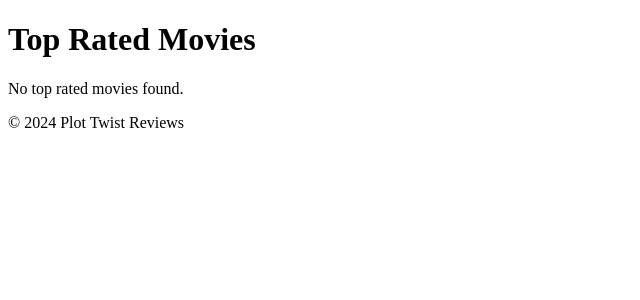
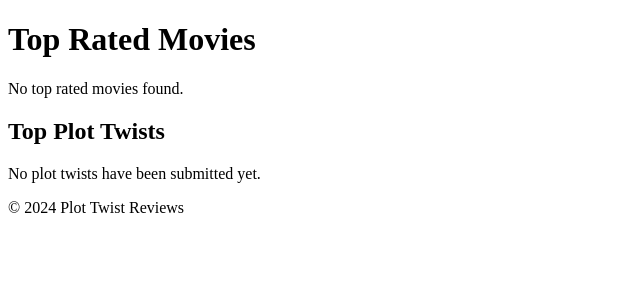
Before and after one commit to sageman81/Plot-Twist, a Django app: page / in a window 1280 px wide. Shown: the part 98-398 px from the top of the page, without its empty margins (0-640 px from the left). Run offline with Django 5.2, Linux system fonts and the light colour scheme; data that the repository does not hold is empty.

Commit message:
plot twist renders on home page, began coding voting system

```diff
--- a/plot_twist/urls.py
+++ b/plot_twist/urls.py
@@ -17,7 +17,7 @@ Including another URLconf
 from django.urls import include, path
 from django.contrib import admin
 from reviews.views import home, signup
-
+from reviews.views import upvote_plot_twist, downvote_plot_twist
 
 urlpatterns = [
     path('admin/', admin.site.urls),
@@ -25,4 +25,6 @@ urlpatterns = [
     path('accounts/', include('django.contrib.auth.urls')),
     path('', home, name='home'),
     path('signup/', signup, name='signup'),
+    path('plot_twist/<int:plot_twist_id>/upvote/', upvote_plot_twist, name='upvote_plot_twist'),
+    path('plot_twist/<int:plot_twist_id>/downvote/', downvote_plot_twist, name='downvote_plot_twist'),
 ]
--- a/reviews/models.py
+++ b/reviews/models.py
@@ -5,8 +5,10 @@ from django.contrib.auth.models import User
 
 
 class PlotTwist(models.Model):
+    movie_id = models.IntegerField()  # Assuming movie_id is stored directly
     description = models.TextField()
     user = models.ForeignKey(User, on_delete=models.CASCADE)
+    votes = models.IntegerField(default=0)  # Store net upvotes - downvotes
     created_at = models.DateTimeField(auto_now_add=True)
 
 
--- a/reviews/templates/home.html
+++ b/reviews/templates/home.html
@@ -15,4 +15,17 @@
 {% else %}
   <p>No top rated movies found.</p>
 {% endif %}
+
+<h2>Top Plot Twists</h2>
+{% if top_plot_twists %}
+  <ul>
+    {% for twist in top_plot_twists %}
+      <li>
+        <p>{{ twist.description }} ({{ twist.votes }} votes)</p>
+      </li>
+    {% endfor %}
+  </ul>
+{% else %}
+  <p>No plot twists have been submitted yet.</p>
+{% endif %}
 {% endblock %}
--- a/reviews/views.py
+++ b/reviews/views.py
@@ -1,5 +1,5 @@
 from django.shortcuts import redirect, render
-from django.http import HttpResponse
+from django.http import HttpResponse, JsonResponse
 from .models import Review, PlotTwist  # Import PlotTwist if I plan to use it
 from .forms import ReviewForm, PlotTwistForm, SignUpForm
 from django.contrib import messages
@@ -42,13 +42,18 @@ def get_movie_data(title):
     else:
         return None
 
-
 def movie_detail(request, movie_id):
     api_key = '3c051ccfcf4b5e91dc38ecca9b825464'
-    response = requests.get(f'https://api.themoviedb.org/3/movie/{movie_id}?api_key={api_key}')
+    url = f'https://api.themoviedb.org/3/movie/{movie_id}?api_key={api_key}'
+    response = requests.get(url)
     movie = response.json() if response.status_code == 200 else None
+
     if movie:
-        return render(request, 'movie_detail.html', {'movie': movie})
+        plot_twists = PlotTwist.objects.filter(movie_id=movie_id).order_by('-votes')
+        return render(request, 'movie_detail.html', {
+            'movie': movie,
+            'plot_twists': plot_twists
+        })
     else:
         messages.error(request, 'Movie not found')
         return redirect('reviews:movie_search')
@@ -109,10 +114,15 @@ def get_top_rated_movies():
         print("Failed to fetch top-rated movies:", response.text)  # Debugging
         return None
 
-
 def home(request):
     top_rated_movies = get_top_rated_movies()
-    return render(request, 'home.html', {'top_rated_movies': top_rated_movies})
+    top_plot_twists = PlotTwist.objects.order_by('-votes')[:5]  # Top 5 plot twists
+    return render(request, 'home.html', {
+        'top_rated_movies': top_rated_movies,
+        'top_plot_twists': top_plot_twists
+    })
+
+
 
 def signup(request):
     if request.method == 'POST':
@@ -137,3 +147,18 @@ def random_movie(request):
     else:
         messages.error(request, "Failed to fetch movies")
         return redirect('reviews:movie_search')
+
+
+def upvote_plot_twist(request, plot_twist_id):
+    if request.method == 'POST':
+        plot_twist = PlotTwist.objects.get(id=plot_twist_id)
+        plot_twist.votes += 1
+        plot_twist.save()
+        return JsonResponse({'votes': plot_twist.votes})
+
+def downvote_plot_twist(request, plot_twist_id):
+    if request.method == 'POST':
+        plot_twist = PlotTwist.objects.get(id=plot_twist_id)
+        plot_twist.votes -= 1
+        plot_twist.save()
+        return JsonResponse({'votes': plot_twist.votes})
```
Also changed, not shown: reviews/templates/movie_detail.html (+16 -1 lines), reviews/migrations/0002_plottwist_movie_id_plottwist_votes.py (added).
